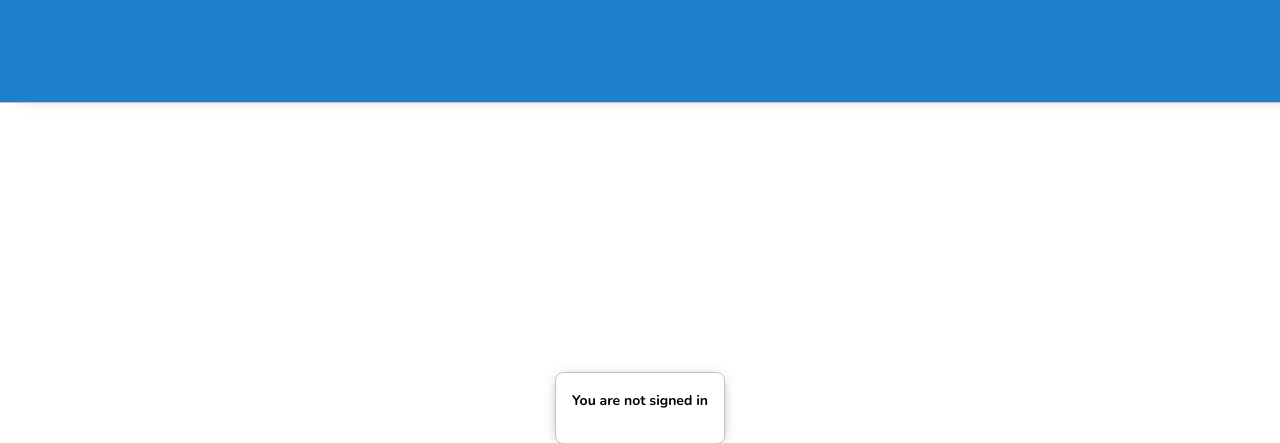
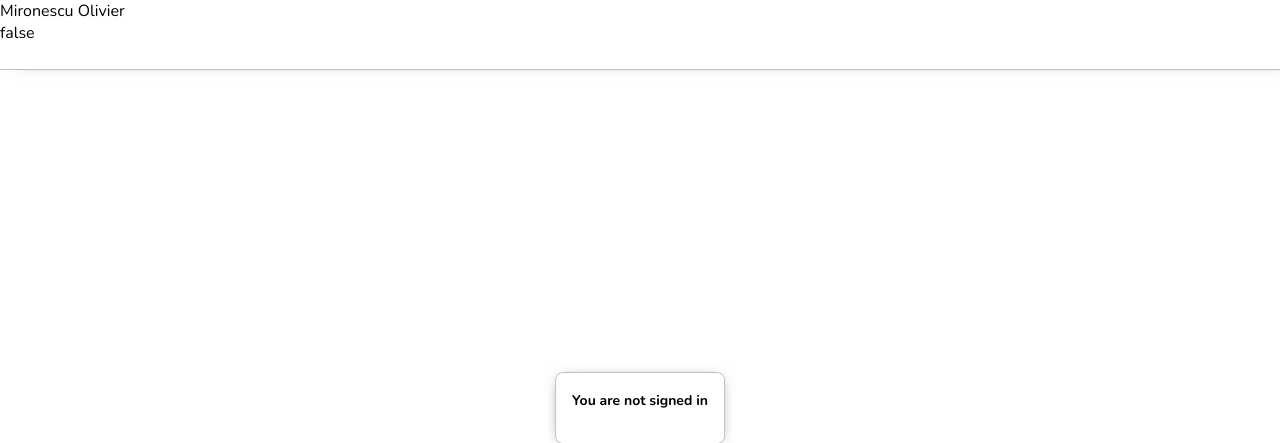
Before and after one commit to olivmiron/medical_to_do_list, a PHP site: page / in a window 1280 px wide. Shown: the top 443 px of the page. Run offline with PHP 8.4, Linux system fonts and the light colour scheme; some libraries are stand-ins or nearby versions.

Commit message:
top bar init 3

```diff
--- a/website_resources/design/stylesheets/global.css
+++ b/website_resources/design/stylesheets/global.css
@@ -88,9 +88,8 @@ br {height: 20px;}
 
 /* top bar */
 
-#top_bar {background-color: var(--color_primary);color: white;padding: var(--spacing_medium);display: flex;justify-content: space-between;align-items: center; box-shadow: 10px 0px 15px -10px var(--color_dark_gray);position: fixed;top: 0;left: 0;width: 100%;z-index: var(--z_index_top);border-bottom: 1px solid var(--color_light_gray);}
-#top_bar_top {background-color: var(--color_primary);color: white;padding: var(--spacing_medium);display: flex;justify-content: space-between;align-items: center; height: var(--top_bar_half_size);}
-#top_bar_bottom {background-color: var(--color_primary);color: white;padding: var(--spacing_medium);display: flex;justify-content: space-between;align-items: center; var(--top_bar_half_size);}
+
+#top_bar {color: white;box-shadow: 10px 0px 15px -10px var(--color_dark_gray);position: fixed;top: 0;left: 0;width: 100%;z-index: var(--z_index_top);border-bottom: 1px solid var(--color_light_gray);padding: var(--spacing_medium);display: flex;justify-content: space-between;align-items: center;height: var(--top_bar_half_size);box-sizing: border-box;}
 
 
 
--- a/website_resources/logic/back_end/components/top_bar.php
+++ b/website_resources/logic/back_end/components/top_bar.php
@@ -1,4 +1,2 @@
 <div id="top_bar">
-    <div id="top_bar_top"></div>
-    <div id="top_bar_bottom"></div>
 </div>
```
